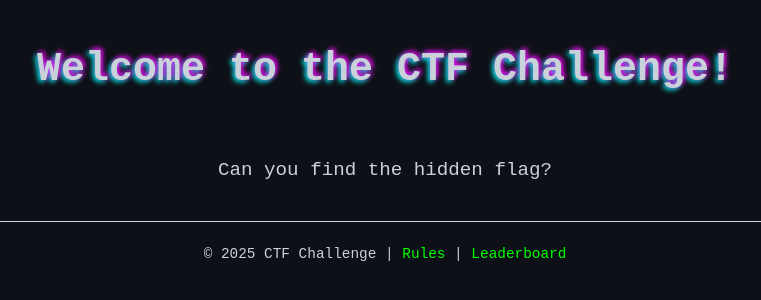
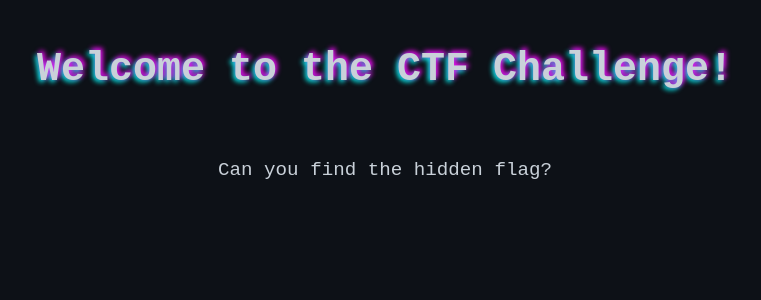
Before and after one commit to Zwique/Robot, a Flask app: template templates/index.html in a window 1280 px wide. Shown: the top 300 px of the page, without its empty margins (255-1016 px from the left). Run offline with Flask 3, Linux system fonts and the light colour scheme; the template is opened without the code that fills it, so the values that code supplies are empty.

Commit message:
Update index.html

```diff
--- a/templates/index.html
+++ b/templates/index.html
@@ -17,8 +17,5 @@
     <main>
         <p>Can you find the hidden flag?</p>
     </main>
-    <footer>
-        <p>&copy; 2025 CTF Challenge | <a href="#">Rules</a> | <a href="#">Leaderboard</a></p>
-    </footer>
 </body>
 </html>
```
